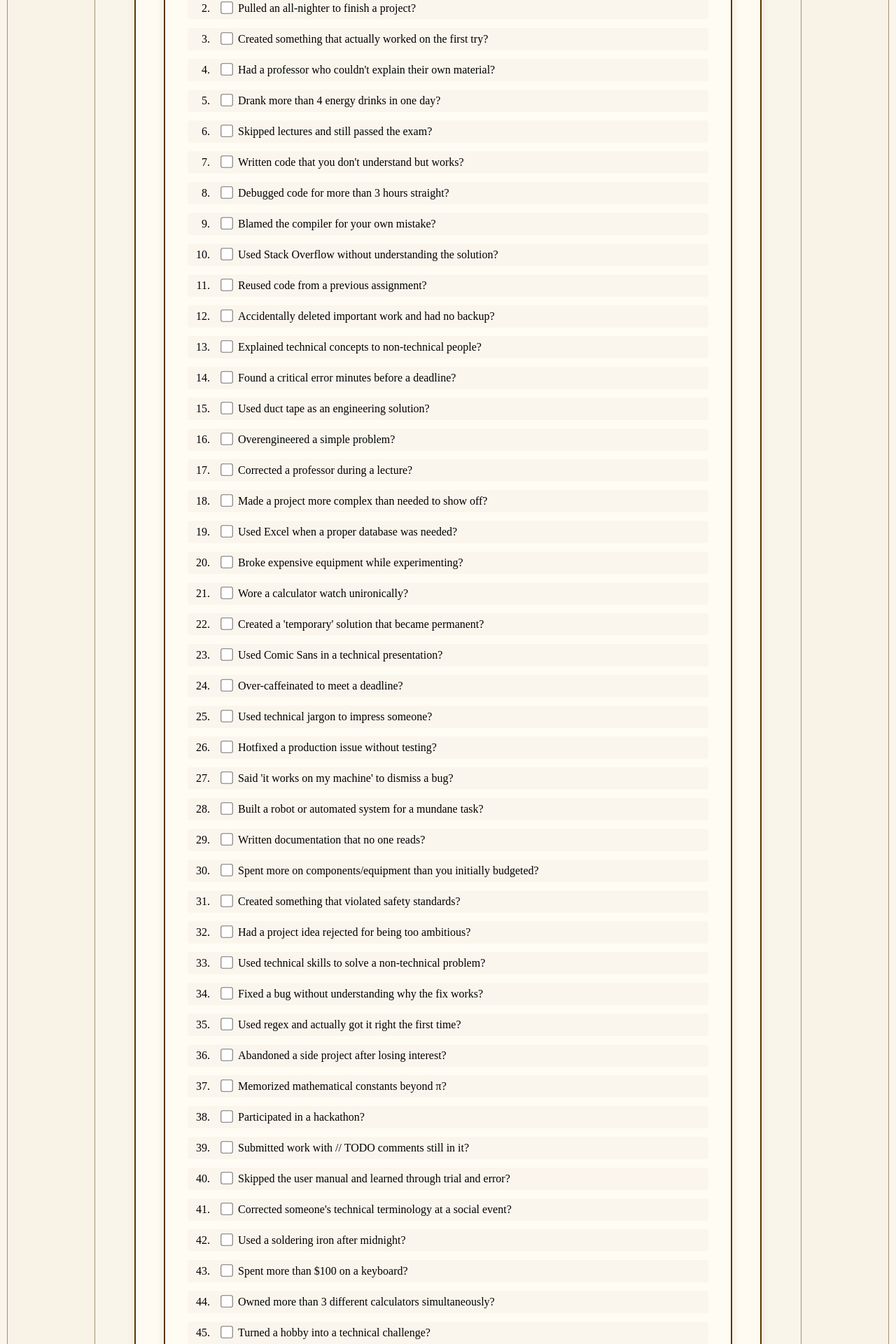
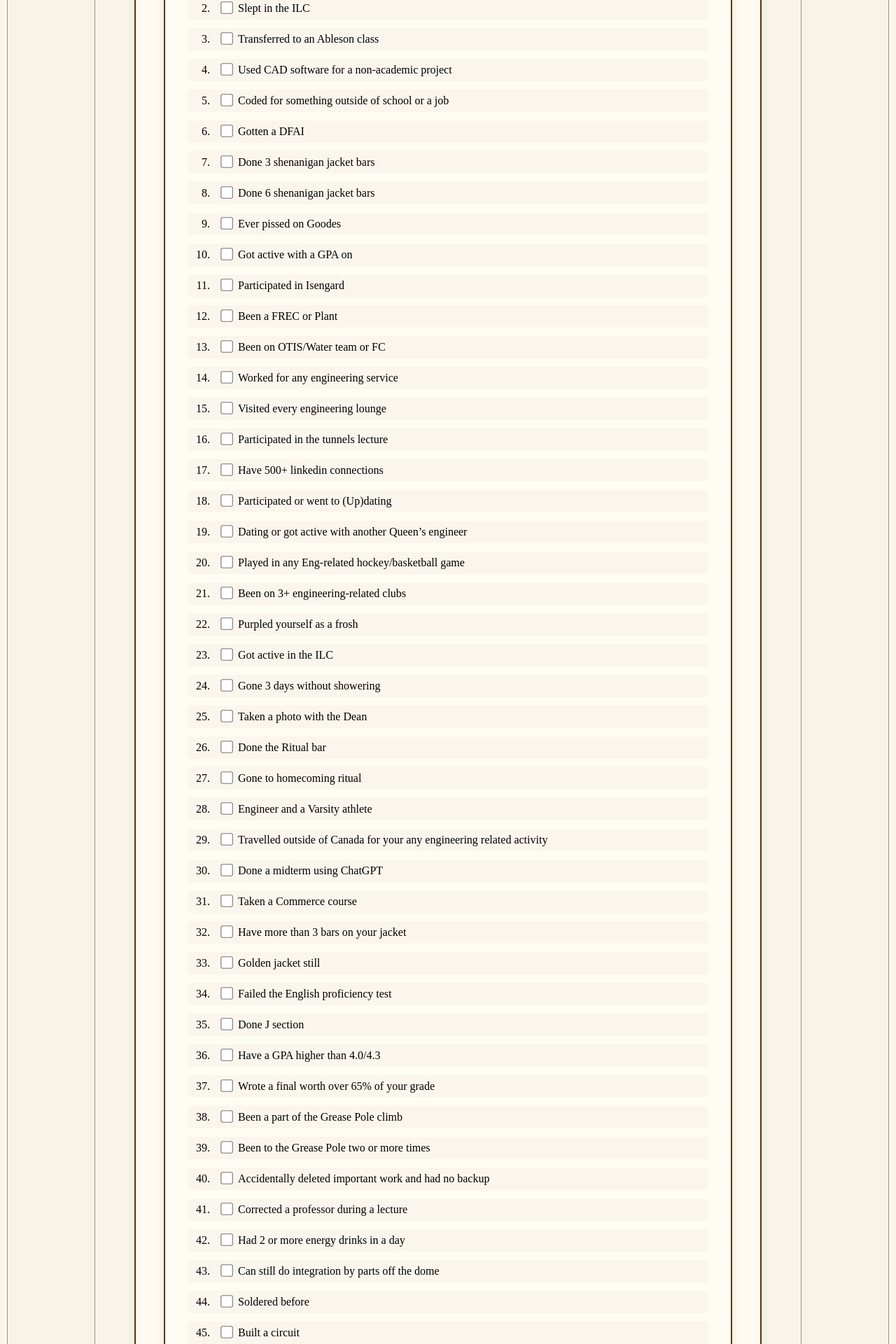
Before and after one commit to michael-han-dev/queenspurityscore, a Next.js app in the folder web/: page /engineering in a window 1280 px wide. Shown: the part 620-2540 px from the top of the page at 70% size. Built offline with nearby package versions, Linux system fonts and the light colour scheme; no server answers.

Commit message:
added engineering prompts.

```diff
--- a/web/app/engineering/components/engineering-prompts-form.tsx
+++ b/web/app/engineering/components/engineering-prompts-form.tsx
@@ -8,107 +8,108 @@ import { saveEngineeringScore } from '@/lib/firestoreService'
 
 // List of Engineering Purity Test questions
 const engineeringQuestions = [
-  "Used CAD software for a non-academic project?",
-  "Pulled an all-nighter to finish a project?",
-  "Created something that actually worked on the first try?",
-  "Had a professor who couldn't explain their own material?",
-  "Drank more than 4 energy drinks in one day?",
-  "Skipped lectures and still passed the exam?",
-  "Written code that you don't understand but works?",
-  "Debugged code for more than 3 hours straight?",
-  "Blamed the compiler for your own mistake?",
-  "Used Stack Overflow without understanding the solution?",
-  "Reused code from a previous assignment?",
-  "Accidentally deleted important work and had no backup?",
-  "Explained technical concepts to non-technical people?",
-  "Found a critical error minutes before a deadline?",
-  "Used duct tape as an engineering solution?",
-  "Overengineered a simple problem?",
-  "Corrected a professor during a lecture?",
-  "Made a project more complex than needed to show off?",
-  "Used Excel when a proper database was needed?",
-  "Broke expensive equipment while experimenting?",
-  "Wore a calculator watch unironically?",
-  "Created a 'temporary' solution that became permanent?",
-  "Used Comic Sans in a technical presentation?",
-  "Over-caffeinated to meet a deadline?",
-  "Used technical jargon to impress someone?",
-  "Hotfixed a production issue without testing?",
-  "Said 'it works on my machine' to dismiss a bug?",
-  "Built a robot or automated system for a mundane task?",
-  "Written documentation that no one reads?",
-  "Spent more on components/equipment than you initially budgeted?",
-  "Created something that violated safety standards?",
-  "Had a project idea rejected for being too ambitious?",
-  "Used technical skills to solve a non-technical problem?",
-  "Fixed a bug without understanding why the fix works?",
-  "Used regex and actually got it right the first time?",
-  "Abandoned a side project after losing interest?",
-  "Memorized mathematical constants beyond π?",
-  "Participated in a hackathon?",
-  "Submitted work with // TODO comments still in it?",
-  "Skipped the user manual and learned through trial and error?",
-  "Corrected someone's technical terminology at a social event?",
-  "Used a soldering iron after midnight?",
-  "Spent more than $100 on a keyboard?",
-  "Owned more than 3 different calculators simultaneously?",
-  "Turned a hobby into a technical challenge?",
-  "Deployed code to production on a Friday afternoon?",
-  "Named a variable using an inside joke?",
-  "Been the 'tech support' person for family and friends?",
-  "Invented your own algorithm to solve a problem?",
-  "Made an engineering decision based on aesthetics rather than functionality?",
-  "Answered technical questions on forums?",
-  "Built your own computer?",
-  "Disassembled a device without being able to reassemble it?",
-  "Used a breadboard for a non-academic project?",
-  "Written more than 1000 lines of code in a day?",
-  "Learned a new programming language for fun?",
-  "Forked an open-source project?",
-  "Contributed to an open-source project?",
-  "Optimized code that was already fast enough?",
-  "Used Linux as your primary OS?",
-  "Configured a web server from scratch?",
-  "Calculated something with pen and paper that could have been done with a calculator?",
-  "Created a backup system after losing important data?",
-  "Spent hours customizing your development environment?",
-  "Applied an engineering solution to a household problem?",
-  "Used version control for a personal project?",
-  "Recreated an existing product just to see if you could?",
-  "Competed in a technical competition?",
-  "Created a portfolio website?",
-  "Used an oscilloscope outside of required lab work?",
-  "Voluntarily attended a technical conference?",
-  "Overclocked your computer?",
-  "Created a PCB design?",
-  "Built a mechanical keyboard from scratch?",
-  "Written pseudocode on a napkin?",
-  "Automated a repetitive task you only needed to do once?",
-  "Set up a home server?",
-  "Built a network infrastructure for your home?",
-  "Created a system that only you know how to maintain?",
-  "Used a Raspberry Pi or Arduino for a project?",
-  "Applied a design pattern unnecessarily?",
-  "Ordered electronic components from overseas?",
-  "Started a technical blog or YouTube channel?",
-  "Designed your own logo or UI?",
-  "Created a dependency that became a single point of failure?",
-  "Fixed something using percussive maintenance (hitting it)?",
-  "Used emoji in a variable name?",
-  "Had strong opinions about spaces vs tabs?",
-  "Switched to a new technology just because it was trending?",
-  "Added excessive comments to your code?",
-  "Intentionally added an Easter egg to your code?",
-  "Created something that violates best practices but works well?",
-  "Used an outdated technology because you were comfortable with it?",
-  "Built something that no one else understood how to use?",
-  "Became distracted optimizing a minor detail of a project?",
-  "Spent more on tools than on the project itself?",
-  "Refused to use software because of its user interface?",
-  "Implemented a solution from a dream or while half-asleep?",
-  "Created a complex workflow that could have been simpler?",
-  "Chose technology based on what would look good on your resume?"
+  "Gotten a drinking related jacket bar",
+  "Slept in the ILC",
+  "Transferred to an Ableson class",
+  "Used CAD software for a non-academic project",
+  "Coded for something outside of school or a job",
+  "Gotten a DFAI",
+  "Done 3 shenanigan jacket bars",
+  "Done 6 shenanigan jacket bars",
+  "Ever pissed on Goodes",
+  "Got active with a GPA on",
+  "Participated in Isengard",
+  "Been a FREC or Plant",
+  "Been on OTIS/Water team or FC",
+  "Worked for any engineering service",
+  "Visited every engineering lounge",
+  "Participated in the tunnels lecture",
+  "Have 500+ linkedin connections",
+  "Participated or went to (Up)dating",
+  "Dating or got active with another Queen’s engineer",
+  "Played in any Eng-related hockey/basketball game",
+  "Been on 3+ engineering-related clubs",
+  "Purpled yourself as a frosh",
+  "Got active in the ILC",
+  "Gone 3 days without showering",
+  "Taken a photo with the Dean",
+  "Done the Ritual bar",
+  "Gone to homecoming ritual",
+  "Engineer and a Varsity athlete",
+  "Travelled outside of Canada for your any engineering related activity",
+  "Done a midterm using ChatGPT",
+  "Taken a Commerce course",
+  "Have more than 3 bars on your jacket",
+  "Golden jacket still",
+  "Failed the English proficiency test",
+  "Done J section",
+  "Have a GPA higher than 4.0/4.3",
+  "Wrote a final worth over 65% of your grade",
+  "Been a part of the Grease Pole climb",
+  "Been to the Grease Pole two or more times",
+  "Accidentally deleted important work and had no backup",
+  "Corrected a professor during a lecture",
+  "Had 2 or more energy drinks in a day",
+  "Can still do integration by parts off the dome",
+  "Soldered before",
+  "Built a circuit",
+  "Used an Arduino/Raspberry Pi",
+  "Written more than 500 lines of code in a day",
+  "Used Linux before",
+  "Use macOS",
+  "Forgot a calculator for an exam",
+  "Competed in the Queen’s Engineering Competition",
+  "Got top 3 in the Queen’s Engineering Competition",
+  "Written the EDII section for an engineering report",
+  "Booked an ILC room and never went more than 3 times",
+  "Ordered from the tea room more than 15 times in a semester",
+  "Have used MATLAB",
+  "Got an injury building something for a design team or school",
+  "Had to redo a lab because of your data",
+  "Write your notes using pen and paper still",
+  "Slept through or missed a final/midterm",
+  "Don’t have an Eng jacket",
+  "Pay for an AI tool",
+  "Been to stauffer at 8am to study",
+  "Wrote an assignment or your notes in LaTeX",
+  "Cried over an assignment/test/final",
+  "Went out/partied before the night of any test/midterm/final worth more than 15% of your grade",
+  "Going into a career related to your discipline after graduation",
+  "Refer to Queen’s Engineering as Smith Engineering",
+  "Demo didn’t work during a presentation",
+  "Finished a midterm or final in under half the given time",
+  "Had more than 2 overdue assignments at one point",
+  "Deferred a required class",
+  "Never attended a professor’s office hours during a semester",
+  "Done a case competition",
+  "Saw one of your TAs in a party setting",
+  "Been a TA",
+  "Hooked up with someone in the same discipline",
+  "Done a hackathon",
+  "Done the engineering dance outside of school/ritual setting or for fun",
+  "Negotiated a grade change with a professor/TA",
+  "Bought your year or discipline merch",
+  "Submitted an assignment within the last hour it was due",
+  "Worn your engineering jacket on any other campus or outside of Kingston",
+  "Taken Vyvanse or Adderall",
+  "Missed fewer than 3 lectures total in a semester",
+  "Done any engineering initiative to help the broader community",
+  "Spent more than 12 hours straight in any library",
+  "Hosted a party for your discipline",
+  "Have a friend in every discipline",
+  "Participated in a euchre tournament",
+  "Been a co-chair of any engineering-related club or director of EngSoc",
+  "Broke your laptop",
+  "Actively engage with more than 3 members of your frosh group still",
+  "Faked an academic consideration",
+  "Remember every professor you’ve ever had",
+  "Spent money on a physical textbook after 1st year",
+  "Remember your APSC 101 group members",
+  "Skipped an entire week of school for vacation",
+  "Did not study (0 minutes) for a test",
+  "Submitted a meme to your year Instagram meme page"
 ];
+
 
 export function EngineeringPromptsForm() {
   const router = useRouter();
```
